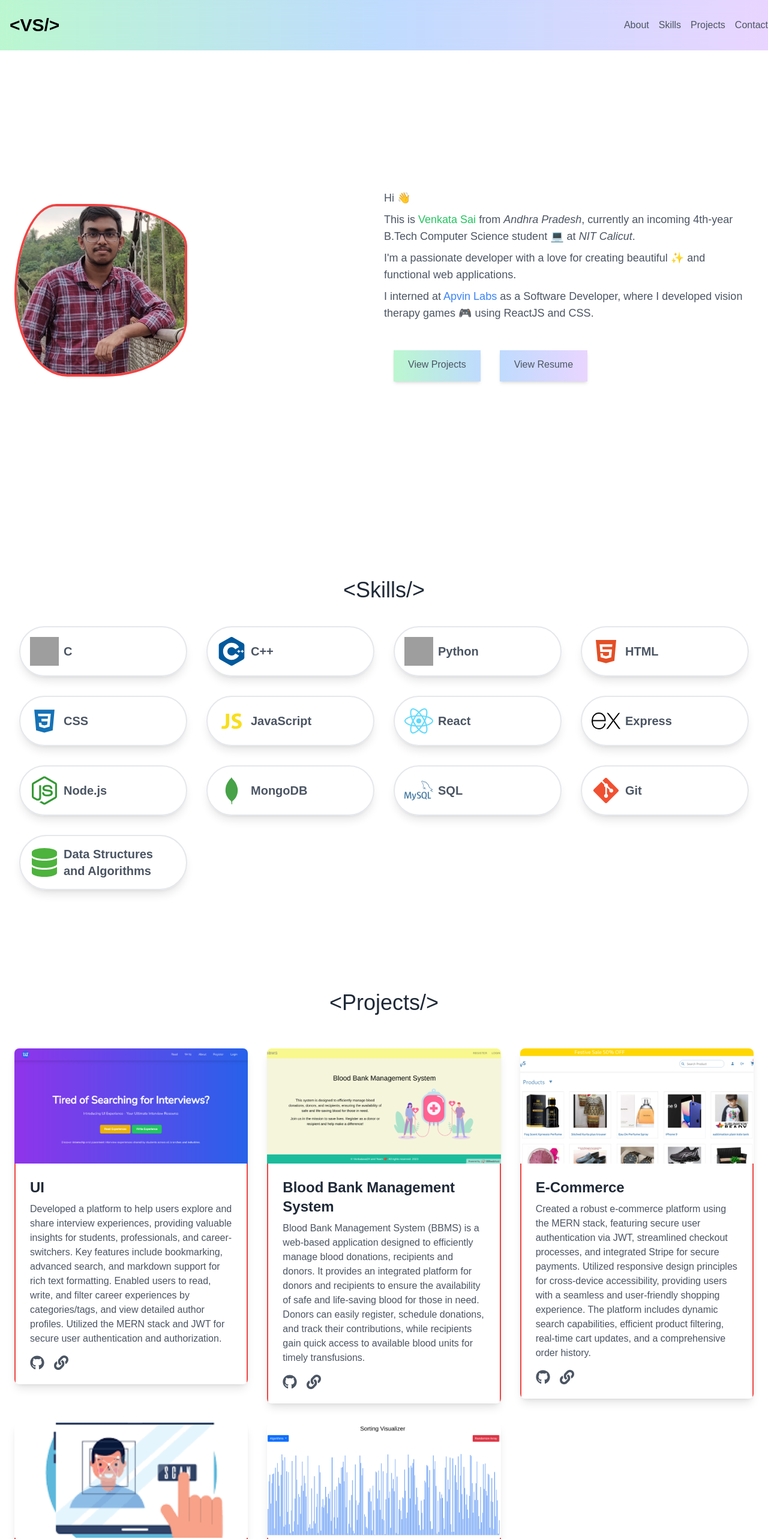
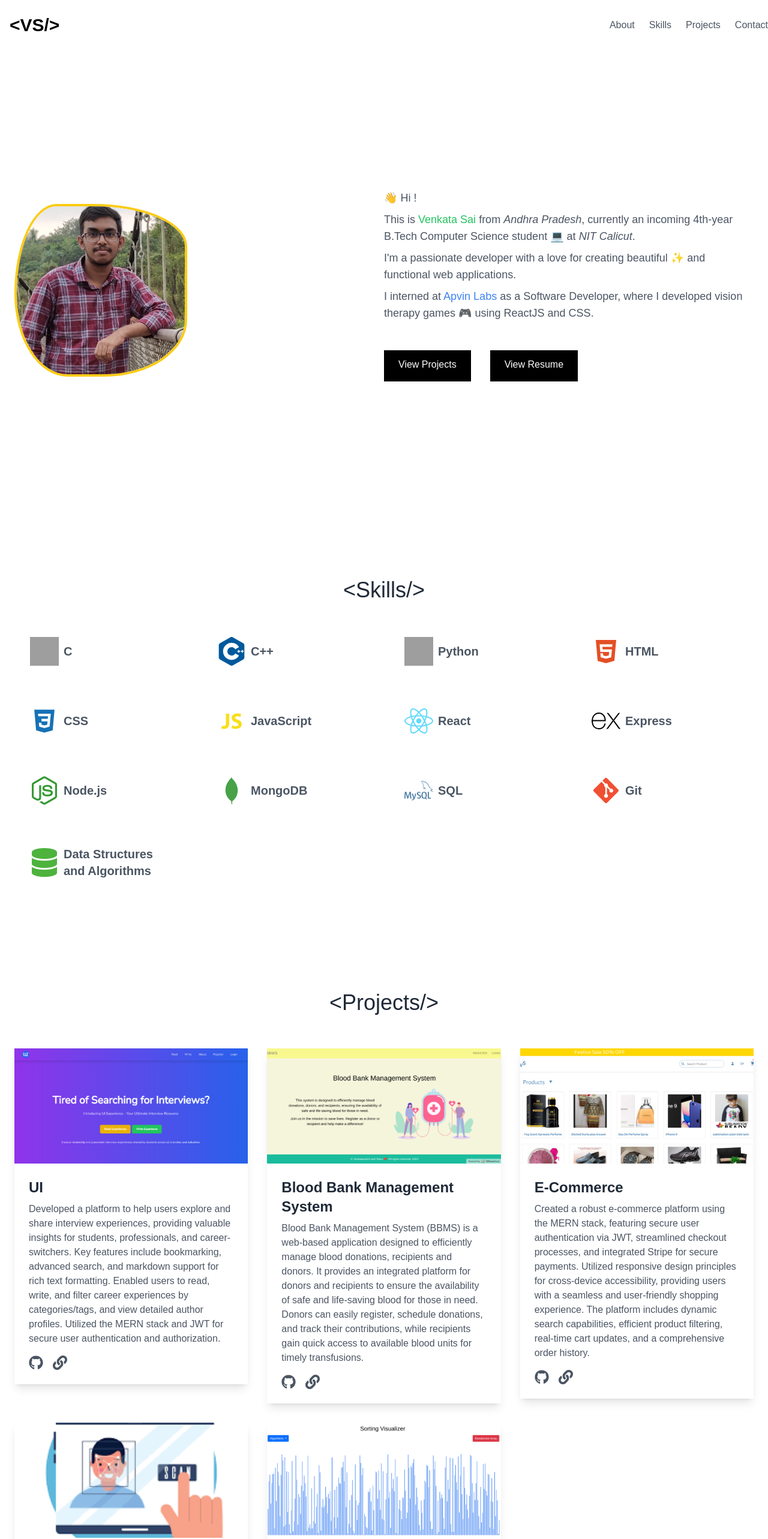
Before and after one commit to venkatasai24/portfolio, a React (Create React App) app: page / in a window 1280 px wide. Shown: the top 2566 px of the page at 60% size. Built offline with nearby package versions, Linux system fonts and the light colour scheme; grey boxes are pictures that could not be loaded.

Commit message:
max changes done

```diff
--- a/package.json
+++ b/package.json
@@ -13,6 +13,7 @@
     "react-parallax-tilt": "^1.7.229",
     "react-scripts": "5.0.1",
     "react-scroll": "^1.9.0",
+    "react-tilt": "^1.0.2",
     "web-vitals": "^2.1.4"
   },
   "scripts": {
--- a/src/components/About.js
+++ b/src/components/About.js
@@ -19,7 +19,7 @@ const About = () => {
           <motion.img
             src={Avatar}
             alt="Avatar"
-            className="w-72 h-72 object-cover border-4 border-red-500 transition duration-300 ease-in-out animate-blob"
+            className="w-72 h-72 object-cover border-4 border-yellow-400 transition duration-300 ease-in-out animate-blob"
           />
         </motion.div>
         <div className="md:w-1/2">
@@ -29,7 +29,7 @@ const About = () => {
             animate={{ opacity: 1, y: 0 }}
             transition={{ duration: 0.8, delay: 0.4 }}
           >
-            <p className="text-lg text-gray-600 mb-2">Hi 👋</p>
+            <p className="text-lg text-gray-600 mb-2">👋 Hi !</p>
             <p className="text-lg text-gray-600 mb-2">
               This is{" "}
               <span className="text-green-500 hover:bg-black">Venkata Sai</span>{" "}
@@ -60,7 +60,7 @@ const About = () => {
                 spy={true}
                 smooth={true}
                 duration={500}
-                className="cursor-pointer bg-gradient-to-r from-green-200 to-blue-200 text-gray-600 hover:text-black py-3 px-6 m-4 shadow-md transition duration-300 ease-in-out transform border-b-4 border-transparent hover:border-red-500"
+                className="cursor-pointer text-white py-3 px-6 m-4 lg:ml-0 md:ml-0 transition duration-300 ease-in-out transform border-b-4 bg-black border-transparent hover:border-yellow-400"
               >
                 View Projects
               </Link>
@@ -68,7 +68,7 @@ const About = () => {
                 href="https://drive.google.com/file/d/1EW7mAcyTU2yIBXn8qZuFwLBwAewgEUoL/view"
                 target="_blank"
                 rel="noopener noreferrer"
-                className="cursor-pointer bg-gradient-to-r from-blue-200 to-purple-200 text-gray-600 hover:text-black py-3 px-6 m-4 shadow-md transition duration-300 ease-in-out transform border-b-4 border-transparent hover:border-red-500"
+                className="cursor-pointer text-white py-3 px-6 m-4 transition duration-300 ease-in-out transform border-b-4 bg-black border-transparent hover:border-yellow-400"
               >
                 View Resume
               </a>
--- a/src/components/Contact.js
+++ b/src/components/Contact.js
@@ -20,7 +20,7 @@ const Contact = () => {
             have a chat 💭!
           </p>
           <p className="text-lg text-gray-700 mb-2 mx-10">
-            I'm up for turning great ideas into reality ✨.
+            I'm up for turning great ideas into reality 🔮.
           </p>
           <p className="text-lg text-gray-700 mb-6 mx-10">
             Let's brainstorm over a cup of coffee ☕!
@@ -63,7 +63,7 @@ const Contact = () => {
           </div>
           <a
             href="mailto:venkatasai24042004@gmail.com"
-            className="bg-gradient-to-r from-green-200 via-blue-200 to-purple-200 text-gray-600 hover:text-black  py-3 px-6 shadow-md border-b-4 border-transparent hover:border-red-500"
+            className="cursor-pointer text-white py-3 px-6 transition duration-300 ease-in-out transform border-b-4 bg-black border-transparent hover:border-yellow-400"
           >
             Work with me
           </a>
--- a/src/components/Header.js
+++ b/src/components/Header.js
@@ -10,21 +10,21 @@ const Header = () => {
   };
 
   return (
-    <header className="sticky top-0 bg-gradient-to-r from-green-200 via-blue-200 to-purple-200 text-gray-600 py-6 relative z-10">
+    <header className="sticky top-0 bg-white text-gray-600 py-6 relative z-10">
       {/* Transparent glass effect */}
       <div className="absolute inset-0 bg-opacity-40 backdrop-filter backdrop-blur-lg"></div>
 
       <div className="container mx-auto flex justify-between items-center relative">
         <h1 className="text-3xl text-black font-bold mx-4">{"<VS/>"}</h1>
         <nav className="hidden md:flex space-x-4">
-          <ul className="flex space-x-4">
+          <ul className="flex space-x-6">
             <li>
               <Link
                 to="about"
                 spy={true}
                 smooth={true}
                 duration={500}
-                className="cursor-pointer hover:text-black border-b-4 pb-1 border-transparent hover:border-red-500"
+                className="cursor-pointer hover:text-black border-b-4 pb-1 border-transparent hover:border-black"
               >
                 About
               </Link>
@@ -35,7 +35,7 @@ const Header = () => {
                 spy={true}
                 smooth={true}
                 duration={500}
-                className="cursor-pointer hover:text-black border-b-4 pb-1 border-transparent hover:border-red-500"
+                className="cursor-pointer hover:text-black border-b-4 pb-1 border-transparent hover:border-black"
               >
                 Skills
               </Link>
@@ -46,7 +46,7 @@ const Header = () => {
                 spy={true}
                 smooth={true}
                 duration={500}
-                className="cursor-pointer hover:text-black border-b-4 pb-1 border-transparent hover:border-red-500"
+                className="cursor-pointer hover:text-black border-b-4 pb-1 border-transparent hover:border-black"
               >
                 Projects
               </Link>
@@ -57,7 +57,7 @@ const Header = () => {
                 spy={true}
                 smooth={true}
                 duration={500}
-                className="cursor-pointer hover:text-black border-b-4 pb-1 border-transparent hover:border-red-500"
+                className="cursor-pointer hover:text-black border-b-4 pb-1 border-transparent hover:border-black"
               >
                 Contact
               </Link>
@@ -79,7 +79,7 @@ const Header = () => {
                 spy={true}
                 smooth={true}
                 duration={500}
-                className="cursor-pointer hover:text-black border-b-4 pb-1 border-transparent hover:border-red-500"
+                className="cursor-pointer hover:text-black border-b-4 pb-1 border-transparent hover:border-black"
                 onClick={toggleMenu}
               >
                 About
@@ -91,7 +91,7 @@ const Header = () => {
                 spy={true}
                 smooth={true}
                 duration={500}
-                className="cursor-pointer hover:text-black border-b-4 pb-1 border-transparent hover:border-red-500"
+                className="cursor-pointer hover:text-black border-b-4 pb-1 border-transparent hover:border-black"
                 onClick={toggleMenu}
               >
                 Skills
@@ -103,7 +103,7 @@ const Header = () => {
                 spy={true}
                 smooth={true}
                 duration={500}
-                className="cursor-pointer hover:text-black border-b-4 pb-1 border-transparent hover:border-red-500"
+                className="cursor-pointer hover:text-black border-b-4 pb-1 border-transparent hover:border-black"
                 onClick={toggleMenu}
               >
                 Projects
@@ -115,7 +115,7 @@ const Header = () => {
                 spy={true}
                 smooth={true}
                 duration={500}
-                className="cursor-pointer hover:text-black border-b-4 pb-1 border-transparent hover:border-red-500"
+                className="cursor-pointer hover:text-black border-b-4 pb-1 border-transparent hover:border-black"
                 onClick={toggleMenu}
               >
                 Contact
--- a/src/components/Projects.js
+++ b/src/components/Projects.js
@@ -59,13 +59,13 @@ const Projects = () => {
         <div className="flex flex-wrap -mx-4">
           {projects.map((project, index) => (
             <div key={index} className="w-full md:w-1/2 lg:w-1/3 px-4 mb-8">
-              <div className="bg-white rounded-lg overflow-hidden shadow-lg transition transform hover:scale-105">
+              <div className="bg-white overflow-hidden shadow-lg hover:shadow-xl duration-300 transform ease-in-out">
                 <img
                   src={project.image}
                   alt={project.title}
-                  className="w-full h-48 object-cover"
+                  className="w-full h-48 object-cover hover:scale-105 transform ease-in-out duration-300"
                 />
-                <div className="border-r-2 border-l-2 border-red-500 p-6">
+                <div className="p-6">
                   <h3 className="text-2xl font-semibold text-gray-800 mb-2">
                     {project.title}
                   </h3>
@@ -86,7 +86,7 @@ const Projects = () => {
                         href={project.live}
                         target="_blank"
                         rel="noopener noreferrer"
-                        className="text-gray-600 text-2xl hover:text-indigo-500 transition duration-300"
+                        className="text-gray-600 text-2xl hover:text-blue-600 transition duration-300"
                       >
                         <FaLink />
                       </a>
--- a/src/components/ScrollToTop.js
+++ b/src/components/ScrollToTop.js
@@ -29,11 +29,11 @@ const ScrollToTop = () => {
   return (
     <div className="fixed bottom-6 right-6">
       {visible && (
-        <button
-          onClick={scrollToTop}
-          className="p-2 bg-red-400 text-white hover:bg-red-500"
-        >
-          <FaArrowUp size={24} />
+        <button onClick={scrollToTop} className="p-2 bg-red-500 text-white">
+          <FaArrowUp
+            className="hover:mt-1 hover:-translate-y-1 transform ease-in-out duration-300"
+            size={24}
+          />
         </button>
       )}
     </div>
--- a/src/components/Skills.js
+++ b/src/components/Skills.js
@@ -1,5 +1,4 @@
 import React from "react";
-import { motion } from "framer-motion";
 import { FaReact, FaNodeJs, FaDatabase, FaGitAlt } from "react-icons/fa";
 import { DiMongodb, DiJavascript1, DiCss3, DiHtml5 } from "react-icons/di";
 import { SiExpress, SiCplusplus, SiMysql } from "react-icons/si";
@@ -74,17 +73,15 @@ const Skills = () => {
         </h2>
         <div className="grid grid-cols-1 sm:grid-cols-2 md:grid-cols-3 lg:grid-cols-4 gap-4">
           {skills.map((skill, index) => (
-            <motion.div
+            <div
               key={index}
-              className="border-2 hover:border-red-500 relative flex items-center rounded-full overflow-hidden shadow-lg bg-white bg-opacity-10 backdrop-filter backdrop-blur-lg border-opacity-30 text-white p-4 m-2 hover:shadow-xl transition duration-300 ease-in-out transform hover:-translate-y-1 hover:scale-105"
-              whileHover={{ scale: 1.05 }}
-              transition={{ duration: 0.3 }}
+              className="border-2 hover:border-red-500 relative flex items-center overflow-hidden bg-white backdrop-filter backdrop-blur-lg border-transparent text-white p-4 m-2 hover:shadow-lg transition duration-300 ease-in-out transform"
             >
               <div className="text-5xl mr-2">{skill.icon}</div>
               <span className="text-gray-600 text-xl font-semibold">
                 {skill.name}
               </span>
-            </motion.div>
+            </div>
           ))}
         </div>
       </div>
--- a/src/index.css
+++ b/src/index.css
@@ -56,7 +56,6 @@ body {
 
 ::-webkit-scrollbar-thumb {
   background: rgb(239 68 68);
-  border-radius: 6px;
 }
 
 /* src/index.css */
```
Also changed, not shown: 1 other file (tests, documents, lock files or other folders).
